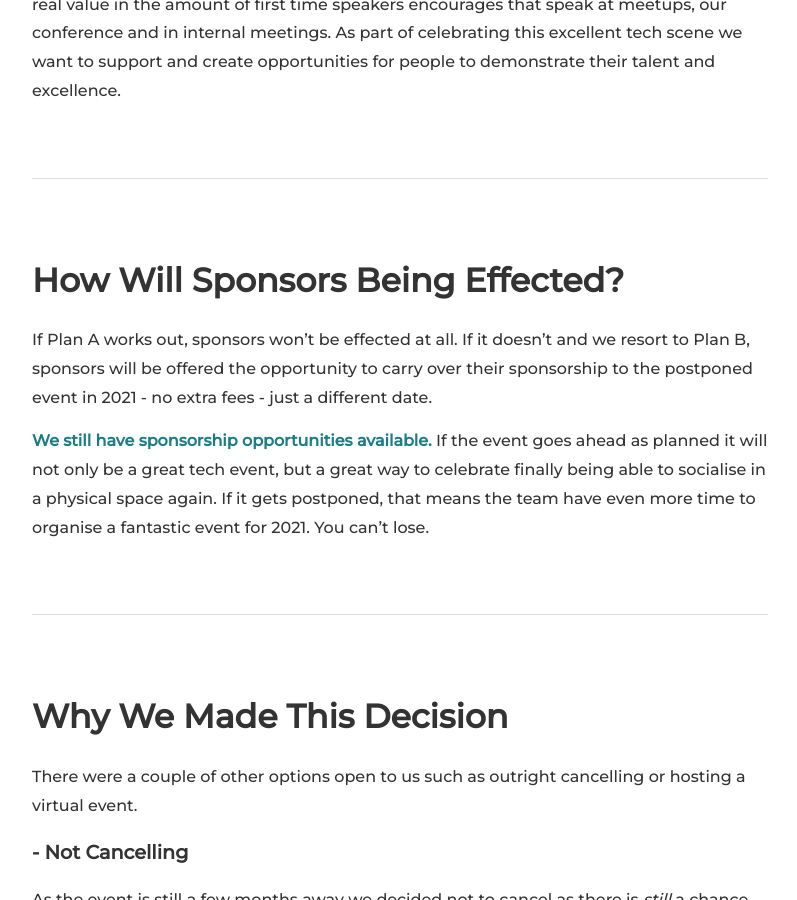
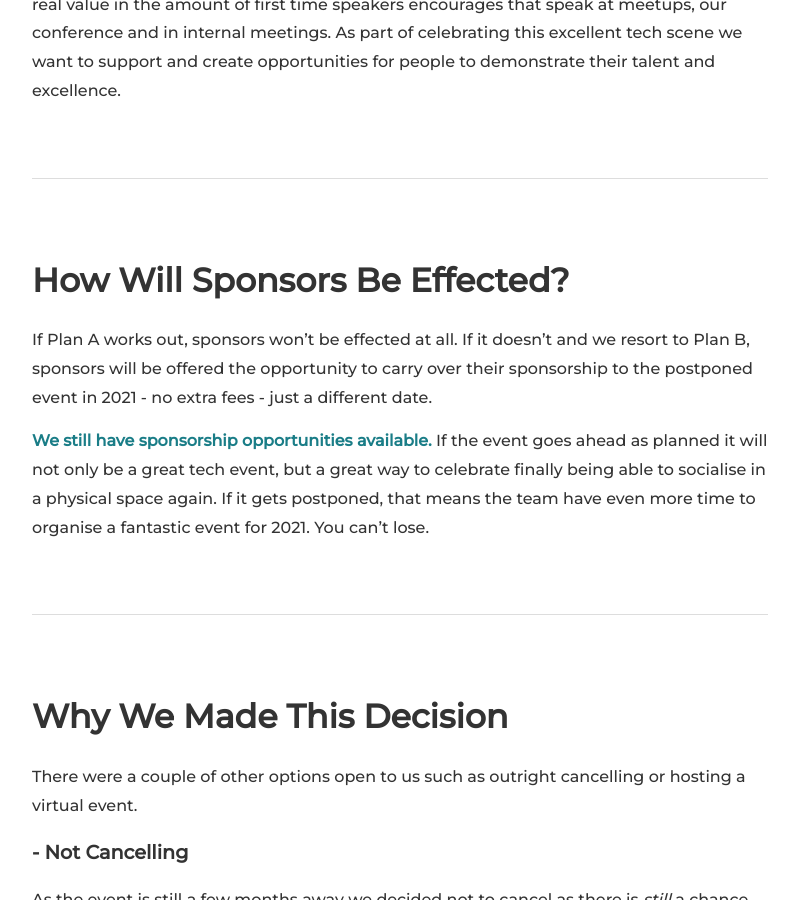
Before and after one commit to DDDEastMidlandsLimited/dddem-blog, a Jekyll site: the page built from _posts/2020-04-06-covid-19.md, in a window 1280 px wide and 900 px high, scrolled down 4006 px. Shown: the whole window, without its empty margins (240-1037 px from the left). Built offline with Jekyll 4.4.1, drawn with Linux system fonts in a browser that asks for light colours; nearby versions of some CDN libraries.

Commit message:
Fix typo in COVID post (#74)

```diff
--- a/_posts/2020-04-06-covid-19.md
+++ b/_posts/2020-04-06-covid-19.md
@@ -98,7 +98,7 @@ In the interest of fairness we want the same opportunities to be available to sp
 
 <br/>
 
-# How Will Sponsors Being Effected?
+# How Will Sponsors Be Effected?
 
 If Plan A works out, sponsors won't be effected at all. If it doesn't and we resort to Plan B, sponsors will be offered the opportunity to carry over their sponsorship to the postponed event in 2021 - no extra fees - just a different date.
 
```
